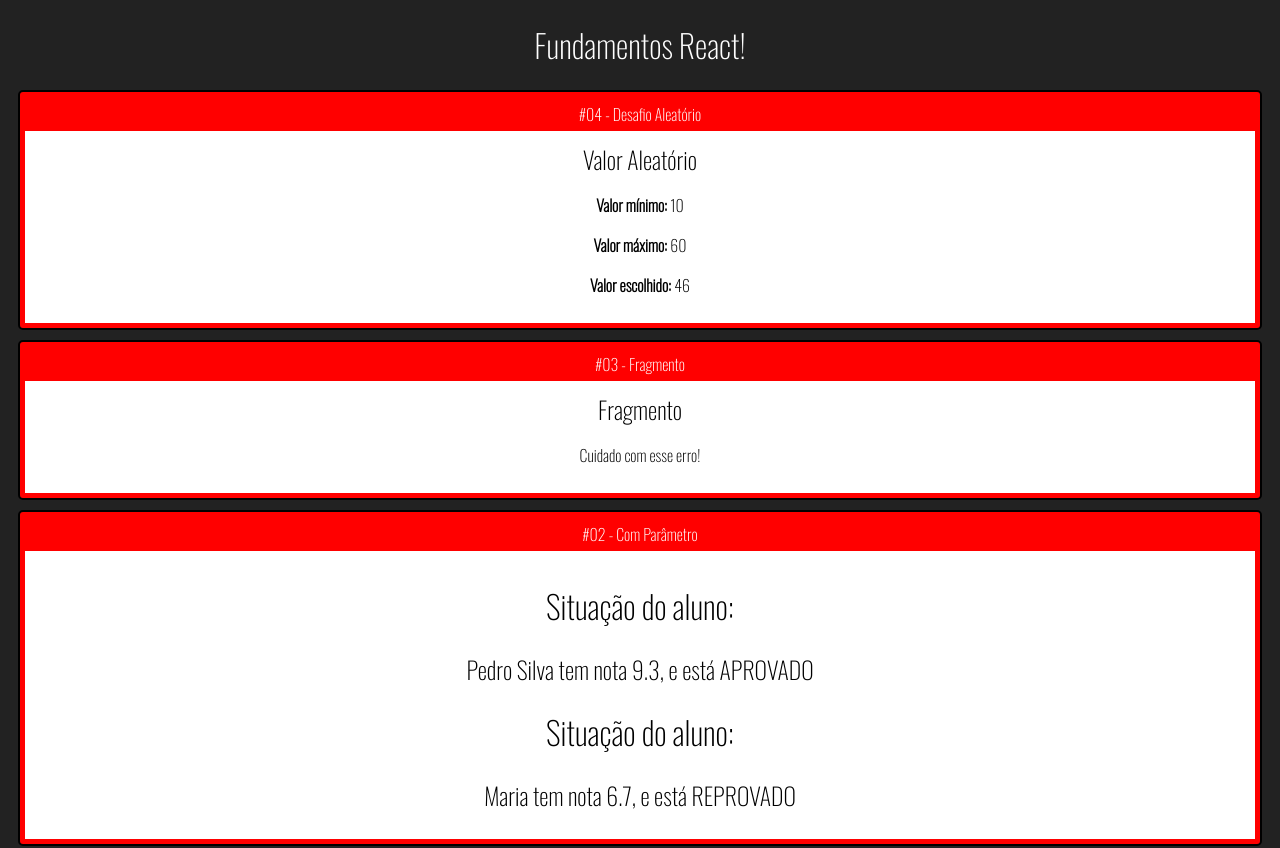
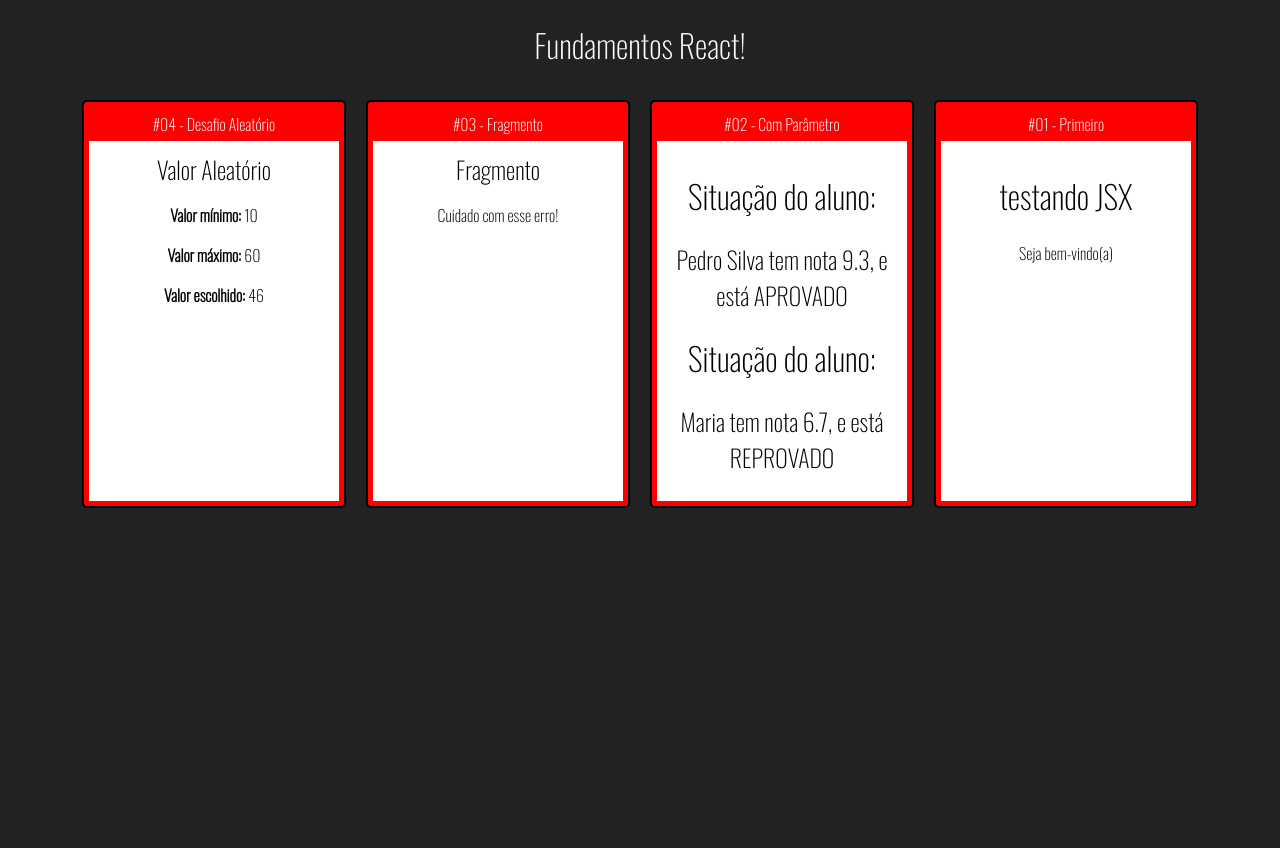
Before and after one commit to manoelmachado/react-redux, a React (Create React App) app in the folder fundamentos-react/: page / in a window 1280 px wide. Shown: the top 848 px of the page. After the commit the page ends 800 px from the top, so only its background shows below. Built offline with nearby package versions, Linux system fonts and the light colour scheme.

Commit message:
adicionando css em nosso projeto
aula com flexbox

```diff
--- /dev/null
+++ b/fundamentos-react/src/App.css
@@ -0,0 +1,6 @@
+.App .Cards {
+    display: flex;
+    flex-wrap: wrap;
+    justify-content: center;
+
+}
--- a/fundamentos-react/src/App.jsx
+++ b/fundamentos-react/src/App.jsx
@@ -1,4 +1,7 @@
+import './App.css'
 import React from "react";
+
+
 
 import Card from "./componentes/layout/Card";
 import Primeiro from "./componentes/basicos/Primeiro";
@@ -8,9 +11,9 @@
 
 // eslint-disable-next-line import/no-anonymous-default-export
 export default (_) => (
-  <div id="app">
+  <div className="App">
     <h1>Fundamentos React!</h1>
-
+    <div className="Cards">
       <Card titulo="#04 - Desafio Aleatório">
         <NumAleatorio min={10} max={60} />
       </Card>
@@ -23,13 +26,11 @@
           aluno="Pedro Silva"
           nota={9.3}
         />
-      <ComParametro
-        titulo="Situação do aluno:"
-        aluno="Maria"
-        nota={6.7} />
+        <ComParametro titulo="Situação do aluno:" aluno="Maria" nota={6.7} />
       </Card>
       <Card titulo="#01 - Primeiro">
         <Primeiro></Primeiro>
       </Card>
     </div>
+  </div>
 );
--- a/fundamentos-react/src/componentes/layout/Card.css
+++ b/fundamentos-react/src/componentes/layout/Card.css
@@ -6,6 +6,11 @@
     border: 2px solid black;
     text-align: center;
     margin: 10px;
+
+    display: flex;
+    flex-direction: column;
+    min-width: 250px;
+    max-width: 250px;
 }
 
 .Card .Title {
@@ -15,6 +20,7 @@
 }
 
 .Card .Content {
+    flex-grow: 1;
     padding: 10px;
     background-color: white;
     color: black;
```
Lines whose indentation alone changed are shown as unchanged.
